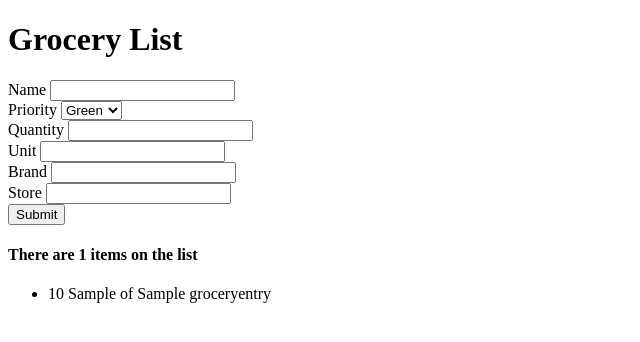
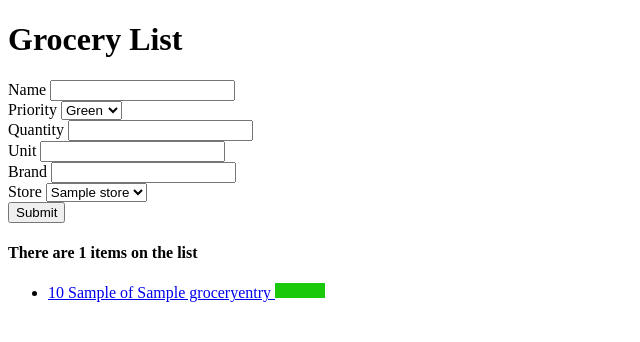
Before and after one commit to surfaceofbacon/Grocery_List, a Django app: page / in a window 1280 px wide. Shown: the top 342 px of the page, without its empty margins (0-640 px from the left). Run offline with Django 5.2, Linux system fonts and the light colour scheme; tables that the repository leaves empty hold one stand-in row (values such as "Sample post").

Commit message:
added color visuals for priority and stores table

```diff
--- a/grocery_list/entries/admin.py
+++ b/grocery_list/entries/admin.py
@@ -1,7 +1,9 @@
 from django.contrib import admin
-from .models import GroceryEntry
+from .models import GroceryEntry, Store
 # Register your models here.
 class GroceryEntryAdmin(admin.ModelAdmin):
     ...
-
+class StoreAdmin(admin.ModelAdmin):
+    ...
 admin.site.register(GroceryEntry, GroceryEntryAdmin)
+admin.site.register(Store, StoreAdmin)
--- a/grocery_list/entries/models.py
+++ b/grocery_list/entries/models.py
@@ -1,20 +1,27 @@
 from django.db import models
 
 # Create your models here.
+class Store(models.Model):
+    name = models.CharField(max_length=50)
 
+    def __repr__(self):
+        return f'{self.name}'
+
+    def __str__(self):
+        return f'{self.name}'
 class GroceryEntry(models.Model):
     name = models.CharField(max_length=100)
     quantity = models.IntegerField(blank=True, default=1)
     purchased = models.BooleanField(blank=True, default=False)
     importance_color_choices = {
-        'G': 'Green',
-        'Y': 'Yellow',
-        'R': 'Red',
+        'G': '#1ac90a',
+        'Y': '#f2cd3a',
+        'R': '#b30707',
     }
     importance_color = models.CharField(max_length=5, choices=importance_color_choices, blank=True, default='G')
     unit = models.CharField(max_length=50, blank=True, null=True)
     brand = models.CharField(max_length=50, blank=True, null=True)
-    store = models.CharField(max_length=50, blank=True, null=True)
+    store = models.ForeignKey(Store, on_delete=models.SET_NULL, null=True)
 
     def __repr__(self):
         if self.unit is not None:
@@ -25,3 +32,6 @@ class GroceryEntry(models.Model):
         if self.unit is not None:
             return f'{self.quantity} {self.unit} of {self.name}'
         return f'{self.quantity} {self.name}'
+
+    def get_color(self):
+        return self.importance_color_choices.get(self.importance_color)
--- a/grocery_list/entries/templates/base.html
+++ b/grocery_list/entries/templates/base.html
@@ -4,6 +4,15 @@
     <meta charset="UTF-8">
     <title>{% block title %} Grocery List {% endblock %}</title>
     <script src="https://cdn.jsdelivr.net/npm/bootstrap@5.3.3/dist/js/bootstrap.bundle.min.js" integrity="sha384-YvpcrYf0tY3lHB60NNkmXc5s9fDVZLESaAA55NDzOxhy9GkcIdslK1eN7N6jIeHz" crossorigin="anonymous"></script>
+
+    <style>
+        .importance-color {
+
+      width: 50px;
+      display: inline-block;
+      height: 15px;
+}
+    </style>
 </head>
 <body>
     {% block body %} {% endblock %}
--- a/grocery_list/entries/templates/entries/entry.html
+++ b/grocery_list/entries/templates/entries/entry.html
@@ -7,7 +7,7 @@
 
     <ul>
         <li>Amount: {{quantity}}</li>
-        <li>Priority: {{importance_color}}</li>
+        <li>Priority: <span class="importance-color" style="background-color: {{importance_color}}"></span></li>
         <li>Unit: {{unit}}</li>
         <li>Brand: {{brand}}</li>
         <li>Store: {{store}}</li>
--- a/grocery_list/entries/templates/entries/list.html
+++ b/grocery_list/entries/templates/entries/list.html
@@ -32,7 +32,11 @@
     </div>
     <div>
         <label for="store">Store</label>
-            <input type="text" id="store" name="store"/>
+        <select id="store" name="store">
+            {% for store in stores %}
+                <option value="{{store.id}}">{{store.name}}</option>
+            {% endfor %}
+        </select>
     </div>
     <div>
         <button type="submit" name="submit">Submit</button>
@@ -41,7 +45,7 @@
 <h4>There are {{amount_in_list}} items on the list</h4>
 <ul>
     {% for entry in groceries_list %}
-        <li>{{ entry }}</li>
+    <li><a href="{% url 'get-single-entry' entry.id %}">{{ entry }} <span class="importance-color" style="background-color: {{entry.get_color}}"></span></a></li>
     {% endfor %}
 </ul>
 
--- a/grocery_list/entries/urls.py
+++ b/grocery_list/entries/urls.py
@@ -18,7 +18,7 @@ from django.contrib import admin
 from django.urls import path, include
 from .views import get_all_grocery_entries, get_single_entry
 urlpatterns = [
-    path('', get_all_grocery_entries),
-    path("<int:entry_id>/", get_single_entry)
+    path('', get_all_grocery_entries, name='get-all-grocery-entries'),
+    path("<int:entry_id>/", get_single_entry, name='get-single-entry')
 
 ]
--- a/grocery_list/entries/views.py
+++ b/grocery_list/entries/views.py
@@ -1,5 +1,5 @@
 from django.shortcuts import render
-from .models import GroceryEntry
+from .models import GroceryEntry, Store
 # Create your views here.
 
 
@@ -13,14 +13,15 @@ def get_all_grocery_entries(request):
         obj.importance_color = request.POST.get('importance_color')
         obj.unit = request.POST.get('unit')
         obj.brand = request.POST.get('brand')
-        obj.store = request.POST.get('store')
+        obj.store_id = request.POST.get('store') or None
         obj.save()
-
+    stores_data = Store.objects.all()
     list_data = GroceryEntry.objects.all()
     amount = GroceryEntry.objects.count()
     context = {
         'groceries_list': list_data,
-        'amount_in_list': amount
+        'amount_in_list': amount,
+        'stores': stores_data
     }
     return render(request, 'entries/list.html', context)
 
@@ -29,15 +30,14 @@ def get_single_entry(request, entry_id):
     name = entry.name or None
     quantity = entry.quantity or None
     importance_color = entry.importance_color or None
+    color_code = GroceryEntry.importance_color_choices.get(importance_color)
     unit = entry.unit or None
     brand = entry.brand or None
-    store = entry.brand or None
+    store = entry.store or None
     context = {
-        'entry_id': entry_id,
-        'entry': entry,
         'name': name,
         'quantity': quantity,
-        'importance_color': importance_color,
+        'importance_color': color_code,
         'unit': unit,
         'brand': brand,
         'store': store
```
Lines whose indentation alone changed are shown as unchanged.
